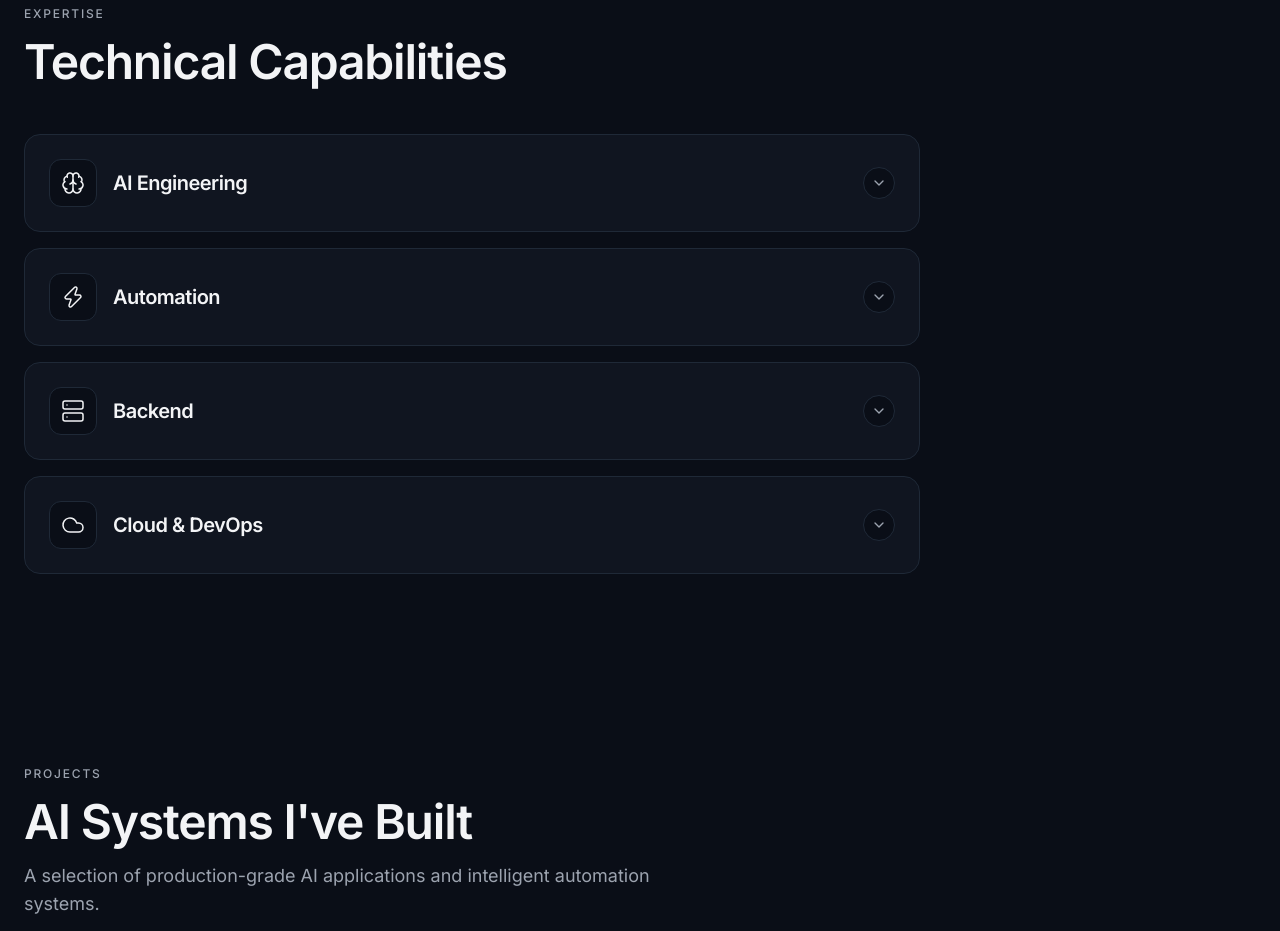
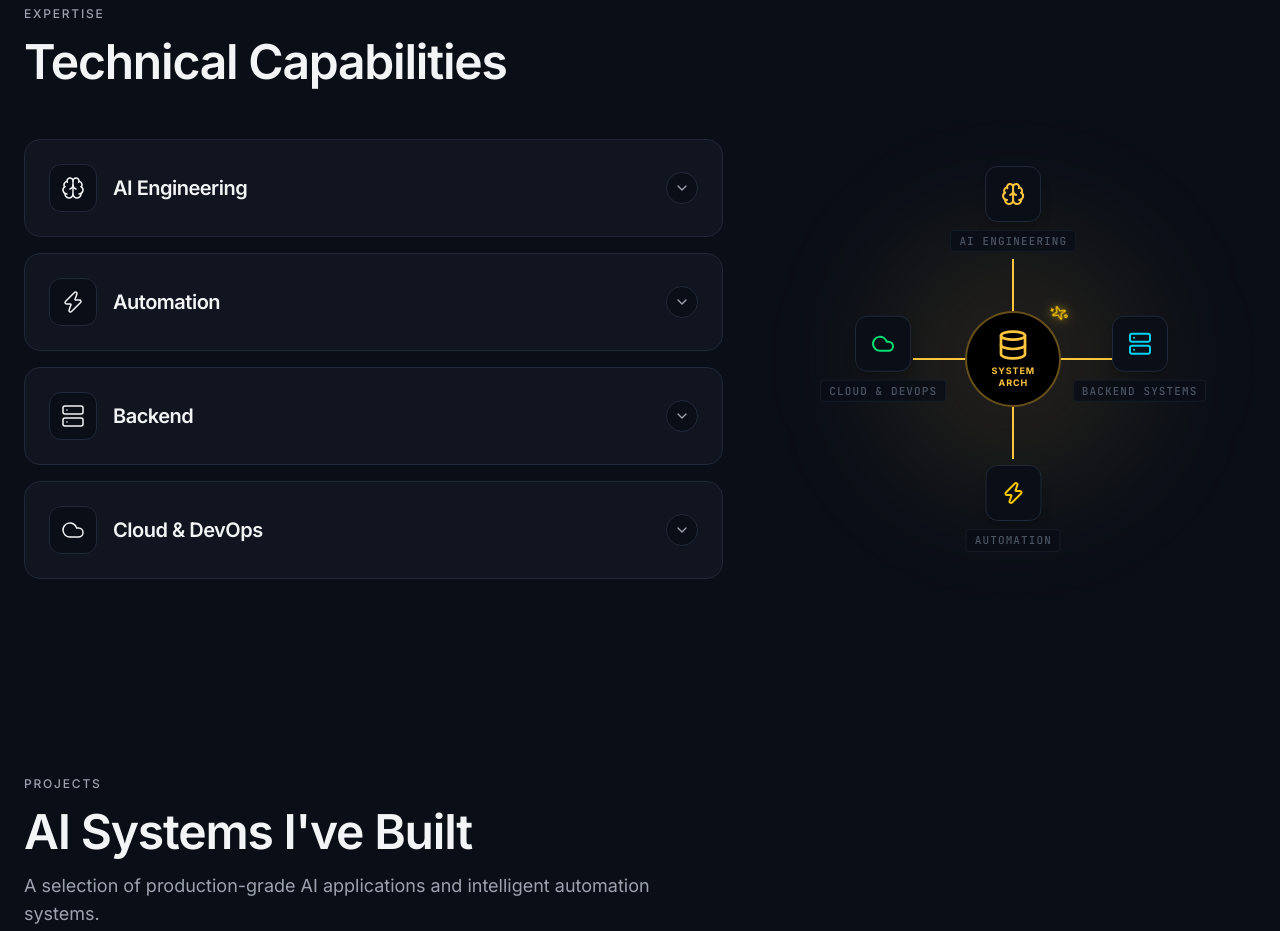
Before and after one commit to mohitsinghal1206/Mohit-Singhal-Portfolio, a Next.js app: page / in a window 1280 px wide. Shown: the part 1340-2271 px from the top of the page. Built offline with nearby package versions, Linux system fonts and the light colour scheme.

Commit message:
feat: Sync Blueprint nodes with actual Expertise categories

```diff
--- /dev/null
+++ b/src/components/animations/agent-blueprint.tsx
@@ -0,0 +1,159 @@
+"use client";
+
+import { motion } from "framer-motion";
+import { Brain, Database, Zap, Server, Cloud, Sparkles } from "lucide-react";
+import { cn } from "@/lib/utils";
+
+function Node({
+  icon: Icon,
+  label,
+  delay,
+  className,
+  color = "text-muted"
+}: {
+  icon: any;
+  label: string;
+  delay: number;
+  className?: string;
+  color?: string;
+}) {
+  return (
+    <motion.div
+      initial={{ scale: 0, opacity: 0 }}
+      whileInView={{ scale: 1, opacity: 1 }}
+      viewport={{ once: true }}
+      transition={{ type: "spring", delay, bounce: 0.5 }}
+      className={cn("flex flex-col items-center gap-2", className)}
+    >
+      <div className="w-14 h-14 rounded-xl bg-background border border-border flex items-center justify-center shadow-lg relative group">
+        <div className="absolute inset-0 bg-white/5 rounded-xl opacity-0 group-hover:opacity-100 transition-opacity" />
+        <Icon size={24} className={color} />
+      </div>
+      <span className="text-[11px] font-mono font-medium text-muted-dark uppercase tracking-widest bg-background/80 px-2 py-0.5 rounded border border-border/50">
+        {label}
+      </span>
+    </motion.div>
+  );
+}
+
+function AnimatedLine({ d, delay }: { d: string; delay: number }) {
+  return (
+    <g>
+      {/* Background dashed line */}
+      <path d={d} fill="none" stroke="currentColor" strokeWidth="1.5" className="text-border" strokeDasharray="4 4" />
+
+      {/* Animated solid line representing data flow */}
+      <motion.path
+        d={d}
+        fill="none"
+        stroke="var(--color-primary)"
+        strokeWidth="2"
+        initial={{ pathLength: 0, opacity: 0 }}
+        whileInView={{ pathLength: 1, opacity: 1 }}
+        viewport={{ once: true }}
+        transition={{ duration: 1, delay, ease: "easeInOut" }}
+      />
+
+      {/* Pulsing data packet */}
+      <motion.circle
+        r="3"
+        fill="var(--color-primary)"
+        initial={{ offsetDistance: "0%", opacity: 0 }}
+        whileInView={{ offsetDistance: "100%", opacity: [0, 1, 1, 0] }}
+        viewport={{ once: true }}
+        transition={{ duration: 1.5, delay: delay + 0.5, ease: "linear", repeat: Infinity, repeatDelay: 2 }}
+        style={{ offsetPath: `path('${d}')` } as any}
+      />
+    </g>
+  );
+}
+
+export function AgentBlueprint() {
+  return (
+    <div className="relative w-full aspect-square max-w-[450px] flex items-center justify-center p-8 mx-auto">
+      {/* Background glows */}
+      <div className="absolute top-1/2 left-1/2 -translate-x-1/2 -translate-y-1/2 w-64 h-64 bg-primary/10 rounded-full blur-3xl -z-20 pointer-events-none" />
+
+      <div className="relative w-full h-full flex items-center justify-center">
+
+        {/* SVG Connecting Lines (Absolute behind nodes) */}
+        <div className="absolute inset-0 -z-10 flex items-center justify-center">
+          <svg className="w-[300px] h-[300px]" viewBox="0 0 300 300" style={{ overflow: 'visible' }}>
+            <defs>
+              <filter id="glow" x="-20%" y="-20%" width="140%" height="140%">
+                <feGaussianBlur stdDeviation="4" result="blur" />
+                <feComposite in="SourceGraphic" in2="blur" operator="over" />
+              </filter>
+            </defs>
+
+            {/* Top to Center */}
+            <AnimatedLine d="M 150,50 L 150,110" delay={0.2} />
+
+            {/* Center to Right */}
+            <AnimatedLine d="M 190,150 L 250,150" delay={0.6} />
+
+            {/* Center to Bottom */}
+            <AnimatedLine d="M 150,190 L 150,250" delay={0.8} />
+
+            {/* Center to Left */}
+            <AnimatedLine d="M 110,150 L 50,150" delay={1.0} />
+          </svg>
+        </div>
+
+        {/* Nodes */}
+        <Node
+          icon={Brain}
+          label="AI Engineering"
+          delay={0}
+          className="absolute top-0 left-1/2 -translate-x-1/2"
+          color="text-primary"
+        />
+
+        <Node
+          icon={Zap}
+          label="Automation"
+          delay={0.7}
+          className="absolute bottom-0 left-1/2 -translate-x-1/2"
+          color="text-yellow-400"
+        />
+
+        <Node
+          icon={Server}
+          label="Backend Systems"
+          delay={0.5}
+          className="absolute top-1/2 right-0 -translate-y-1/2"
+          color="text-cyan-400"
+        />
+
+        <Node
+          icon={Cloud}
+          label="Cloud & DevOps"
+          delay={0.9}
+          className="absolute top-1/2 left-0 -translate-y-1/2"
+          color="text-green-400"
+        />
+
+        {/* Central Hub Node */}
+        <motion.div
+          initial={{ scale: 0, opacity: 0 }}
+          whileInView={{ scale: 1, opacity: 1 }}
+          viewport={{ once: true }}
+          transition={{ type: "spring", delay: 0.3, bounce: 0.5 }}
+          className="relative z-10 w-24 h-24 rounded-full bg-black border-2 border-primary/40 flex flex-col items-center justify-center shadow-[0_0_30px_rgba(var(--color-primary-rgb),0.2)] group"
+        >
+          <div className="absolute inset-0 bg-primary/10 rounded-full opacity-0 group-hover:opacity-100 transition-opacity duration-500" />
+          <Database size={32} className="text-primary mb-1 animate-pulse" />
+          <span className="text-[9px] font-bold tracking-widest text-primary uppercase text-center leading-tight">System<br/>Arch</span>
+          <motion.div
+            animate={{ rotate: 360 }}
+            transition={{ duration: 10, repeat: Infinity, ease: "linear" }}
+            className="absolute -top-2 -right-2"
+          >
+            <Sparkles size={16} className="text-yellow-400 drop-shadow-[0_0_5px_rgba(250,204,21,0.8)]" />
+          </motion.div>
+        </motion.div>
+
+      </div>
+    </div>
+  );
+}
--- a/src/components/sections/expertise.tsx
+++ b/src/components/sections/expertise.tsx
@@ -6,6 +6,7 @@ import { expertise } from "@/data/expertise";
 import { SectionHeader } from "../shared/section-header";
 import { ScrollReveal } from "../shared/scroll-reveal";
 import { GlowCard } from "../shared/glow-card";
+import { AgentBlueprint } from "../animations/agent-blueprint";
 import { Brain, Zap, Server, Cloud, ChevronDown } from "lucide-react";
 
 // Map string icon names to Lucide components
@@ -29,7 +30,8 @@ export function Expertise() {
           />
         </ScrollReveal>
 
-        <div className="grid grid-cols-1 gap-4 mt-12 max-w-4xl">
+        <div className="grid grid-cols-1 lg:grid-cols-12 gap-8 lg:gap-12 mt-12 items-center">
+          <div className="lg:col-span-7 flex flex-col gap-4">
             {expertise.map((category, index) => {
               const Icon = iconMap[category.icon] || Brain;
               const isExpanded = expandedId === category.id;
@@ -72,19 +74,20 @@ export function Expertise() {
                           transition={{ duration: 0.3, ease: "easeInOut" }}
                           className="overflow-hidden"
                         >
-                        <div className="pt-6 mt-6 border-t border-border">
-                          <p className="text-muted mb-6 leading-relaxed">
+                          <div className="pt-6 mt-6 border-t border-white/5">
+                            <p className="text-muted leading-relaxed mb-6">
                               {category.description}
                             </p>
-
-                          <ul className="flex flex-wrap gap-x-6 gap-y-3">
+                            <div className="flex flex-wrap gap-2">
                               {category.technologies.map((tech) => (
-                              <li key={tech} className="flex items-center text-sm font-medium text-text">
-                                <span className="w-1.5 h-1.5 rounded-full bg-primary mr-2 opacity-70"></span>
+                                <span
+                                  key={tech}
+                                  className="text-xs font-medium text-muted-dark bg-black/40 px-3 py-1.5 rounded-md border border-white/5"
+                                >
                                   {tech}
-                              </li>
+                                </span>
                               ))}
-                          </ul>
+                            </div>
                           </div>
                         </motion.div>
                       )}
@@ -94,6 +97,14 @@ export function Expertise() {
               );
             })}
           </div>
+
+          {/* Right: Graphic (Hidden on mobile) */}
+          <div className="hidden lg:flex lg:col-span-5 justify-center w-full">
+            <ScrollReveal direction="left" delay={0.4} className="w-full flex justify-center">
+              <AgentBlueprint />
+            </ScrollReveal>
+          </div>
+        </div>
       </div>
     </section>
   );
```
Lines whose indentation alone changed are shown as unchanged.
